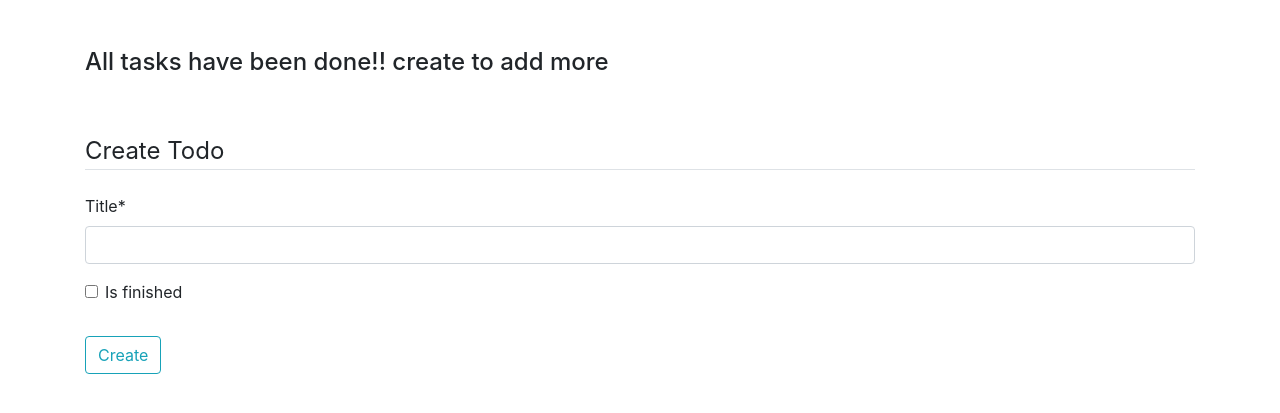
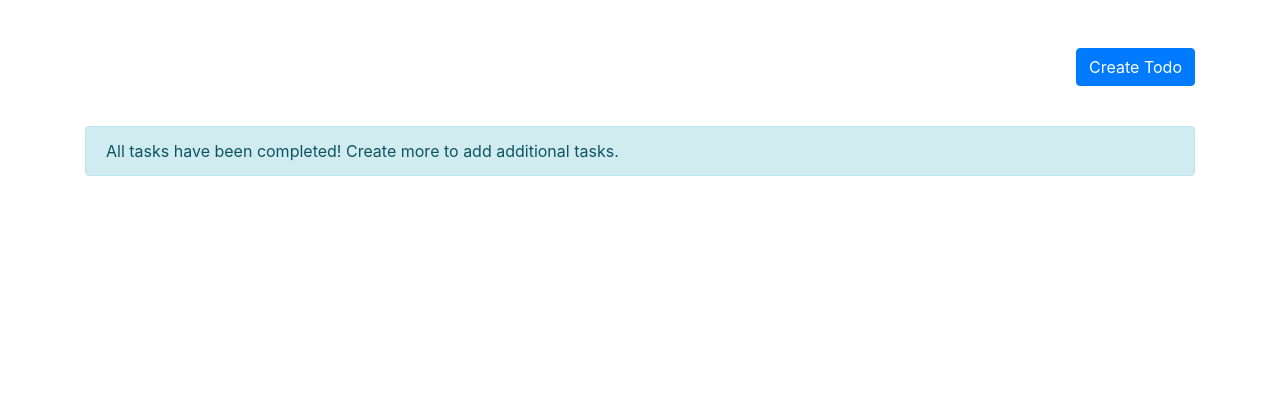
Before and after one commit to Laban254/StudyHub, a Django app: page /studyApp/todo/ in a window 1280 px wide. Shown: the part 56-469 px from the top of the page. Run offline with Django 3.2, Linux system fonts and the light colour scheme; the visitor is signed in with stand-in values (Sample User, id 1); data that the repository does not hold is empty; some libraries are stand-ins or nearby versions.

Commit message:
update todo

```diff
--- a/studyApp/templates/studyApp/todo.html
+++ b/studyApp/templates/studyApp/todo.html
@@ -3,10 +3,52 @@
 {% load crispy_forms_tags %}
 {% block content %}
 
+<!-- Todo List -->
 <div class="container">
+
+
+    <!-- Button to trigger the Create Todo Modal -->
+
+<div class="d-grid gap-2 d-md-flex justify-content-md-end">
+    <button type="button" class="btn btn-primary" data-toggle="modal" data-target="#createTodoModal">
+        Create Todo
+    </button>
+</div>
+<br>
+    <!-- Create Todo Modal -->
+<div class="modal fade" id="createTodoModal" tabindex="-1" role="dialog" aria-labelledby="createTodoModalLabel" aria-hidden="true">
+    <div class="modal-dialog" role="document">
+        <div class="modal-content">
+            <div class="modal-header">
+                <h5 class="modal-title" id="createTodoModalLabel">Create Todo</h5>
+                <button type="button" class="close" data-dismiss="modal" aria-label="Close">
+                    <span aria-hidden="true">&times;</span>
+                </button>
+            </div>
+            <form method="POST">
+                {% csrf_token %}
+                <div class="modal-body">
+                    <fieldset class="form-group">
+                        <legend class="border-bottom mb-4">Create Todo</legend>
+                        {{ form | crispy }}
+                    </fieldset>
+                </div>
+                <div class="modal-footer">
+                    <button type="button" class="btn btn-secondary" data-dismiss="modal">Close</button>
+                    <button type="submit" class="btn btn-outline-info">Create</button>
+                </div>
+            </form>
+        </div>
+    </div>
+</div>
+
+
+
+
     {% if not todos_done %}
-    <table class="table table-striped table-bordered table-hover table-dark">
-        <thead>
+        <div class="table-responsive">
+            <table class="table table-striped table-bordered table-hover">
+                <thead class="thead-dark">
                     <tr>
                         <th scope="col">#</th>
                         <th scope="col">Title</th>
@@ -17,44 +59,33 @@
                 <tbody>
                     {% for todo in todos %}
                         <tr>
-                <th scope="row">{{forloop.counter}}</th>
-                <td>{{todo.title}}</td>
+                            <th scope="row">{{ forloop.counter }}</th>
+                            <td>{{ todo.title }}</td>
                             <td>
-                    <a href="{% url 'studyApp:update_todo' todo.id %}">
                                 <div class="form-check">
-                            {% if todo.is_finished == True %}
-                            <input class="form-check-input" type="checkbox" value="" checked>
-                            {% else %}
-                            <input class="form-check-input" type="checkbox" value="">
-                            {% endif %}
-                            <label class="form-check-label text-light" for="flexCheckDefault">
+                                    <input class="form-check-input" type="checkbox" value="" id="flexCheckTodo{{ forloop.counter }}" {% if todo.is_finished %}checked{% endif %}>
+                                    <label class="form-check-label" for="flexCheckTodo{{ forloop.counter }}">
                                         Mark as Completed
                                     </label>
                                 </div>
+                            </td>
+                            <td>
+                                <a href="{% url 'studyApp:delete_todo' todo.id %}" class="text-danger">
+                                    <i class="fa fa-trash fa-lg"></i>
                                 </a>
                             </td>
-                <td><a href="{% url 'studyApp:delete_todo' todo.id %}"><i class="fa fa-trash fa-2x"></i></a></td>
                         </tr>
                     {% endfor %}
                 </tbody>
             </table>
+        </div>
     {% else %}
-    <h4>All tasks have been done!! create to add more</h4>
+        <div class="alert alert-info mt-3" role="alert">
+            All tasks have been completed! Create more to add additional tasks.
+        </div>
     {% endif %}
-</div><br><br>
-<div class="container">
-    <form method="POST">
-        {% csrf_token %}
-        <fieldset class="form-group">
-            <legend class="border-bottom mb-4">Create Todo</legend>
-            {{form | crispy }}
-        </fieldset>
-        <div class="form-group">
-            <button href="" class="btn btn-outline-info" type="submit">
-                Create
-            </button>
-        </div>
-    </form>
 </div>
 
+
+
 {% endblock content %}
--- a/studyApp/urls.py
+++ b/studyApp/urls.py
@@ -33,9 +33,7 @@ urlpatterns = [
     path('update_todo/<int:pk>', update_todo, name="update_todo"),
     path('delete_todo/<int:pk>/', delete_todo, name="delete_todo"),
 
-    path('todo/', todo, name="todo"),
-    path('update_todo/<int:pk>', update_todo, name="update_todo"),
-    path('delete_todo/<int:pk>/', delete_todo, name="delete_todo"),
+
 
     path('books/', books, name="books"),
 
--- a/studyApp/views.py
+++ b/studyApp/views.py
@@ -157,12 +157,12 @@ def update_homework(request, pk=None):
     else:
         homework.is_finished = True
     homework.save()
-    return redirect('homework')
+    return redirect('studyApp:homework')
 
 @login_required
 def delete_homework(request, pk):
     Homework.objects.get(id=pk).delete()
-    return redirect('homework')
+    return redirect('studyApp:homework')
 
 
 #TODO
@@ -213,12 +213,13 @@ def update_todo(request, pk):
     else:
         todo.is_finished = True
     todo.save()
-    return redirect('todo')
+    return redirect('studyApp:todo')
 
 def delete_todo(request, pk):
-    todo.objects.get(id=pk).delete()
-    return redirect('todo')
-
+    # Use the correct model name and access its objects
+    todo_instance = get_object_or_404(Todo, id=pk)
+    todo_instance.delete()
+    return redirect('studyApp:todo')
 
 #BOOKS
 @login_required
```
Also changed, not shown: studyApp/templates/studyApp/homework.html (+57 -31 lines). Lines whose indentation alone changed are shown as unchanged.
